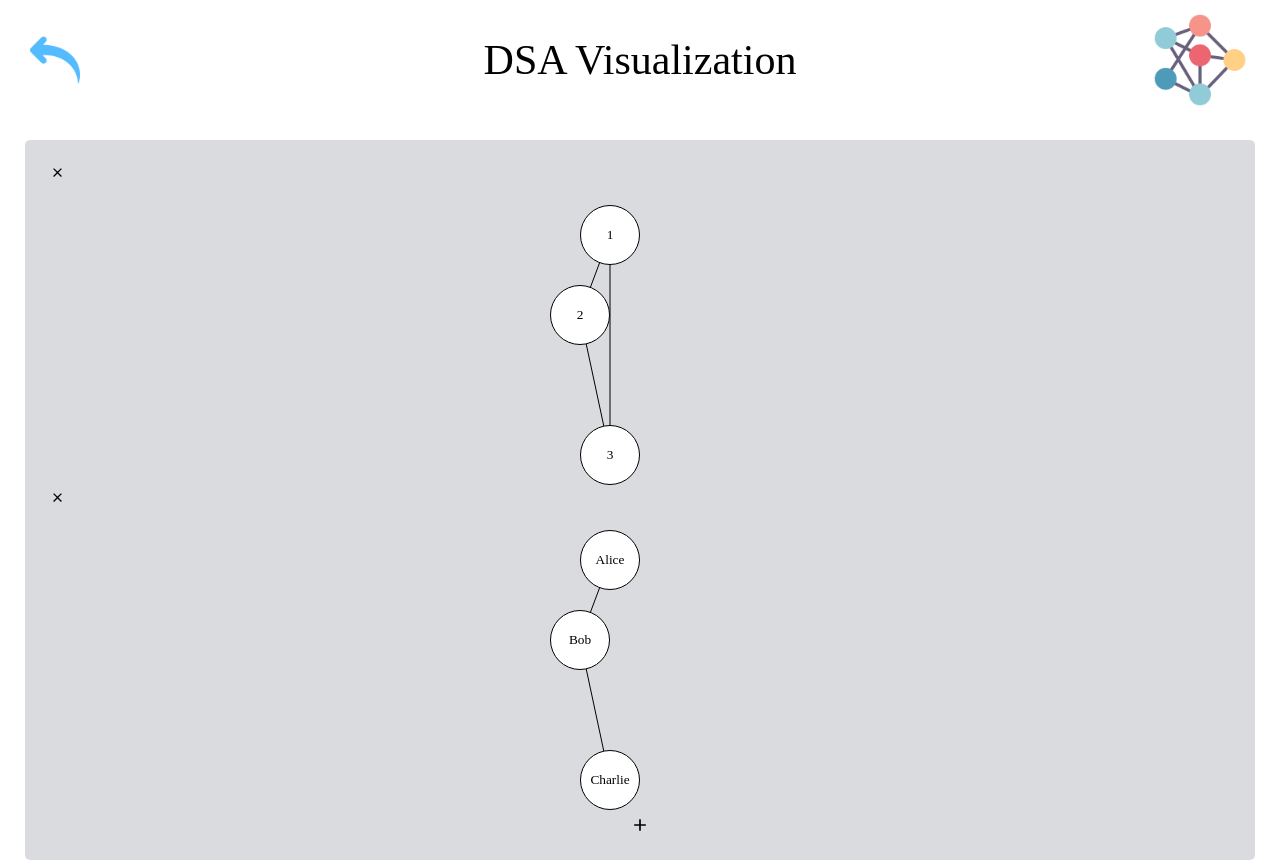
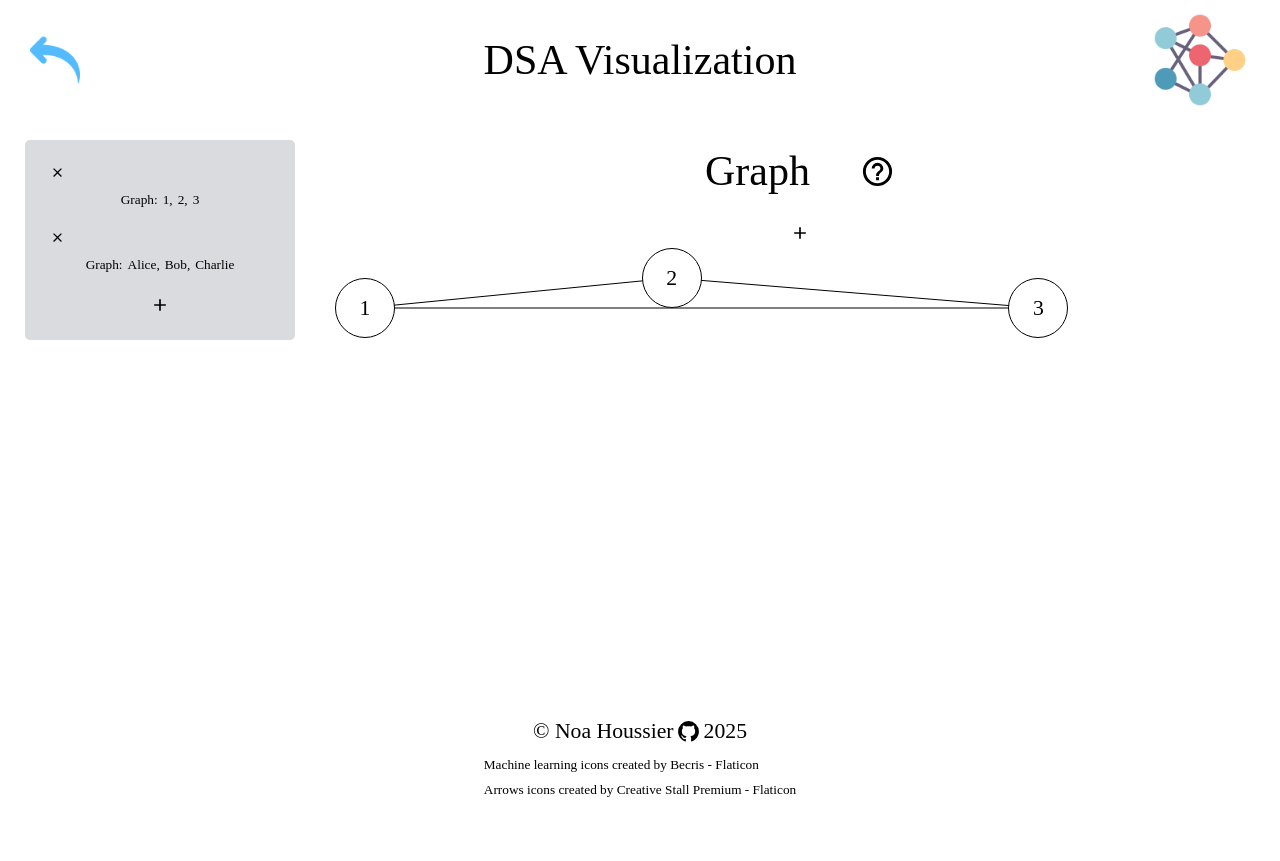
Before and after one commit to NestorNebula/dsa-visualization, a React (Vite) app: page /data-structures/graph in a window 1280 px wide. Shown: the top 861 px of the page. After the commit the page ends 800 px from the top, so only its background shows below. Built offline with nearby package versions, Linux system fonts and the light colour scheme.

Commit message:
feat: add styles to Graph pages

```diff
--- a/src/pages/data-structures/graph/Graph.styles.ts
+++ b/src/pages/data-structures/graph/Graph.styles.ts
@@ -1,5 +1,6 @@
 import styled from 'styled-components';
+import { CommonDSA } from '@styles/common-styles';
 
-const Graph = styled.main``;
+const Graph = styled(CommonDSA)``;
 
 export { Graph };
--- a/src/pages/data-structures/graph/Graph.tsx
+++ b/src/pages/data-structures/graph/Graph.tsx
@@ -10,6 +10,7 @@ function Graph() {
   return (
     <S.Graph>
       <Sidebar
+        key={graphs.length}
         dataStructures={graphs}
         methods={{
           active: graph.active,
@@ -17,9 +18,15 @@ function Graph() {
           add: graph.add,
           remove: graph.remove,
         }}
-        getPrototype={(ds, i) => <Prototype key={`graph-${i}`} graph={ds} />}
+        getPrototype={(ds, i) => (
+          <Prototype key={`graph-${i}`} graph={ds} resume />
+        )}
       />
-      <GraphMain graphs={graphs} graph={graph} />
+      <GraphMain
+        key={`${graphs.length}-${graph.active}`}
+        graphs={graphs}
+        graph={graph}
+      />
     </S.Graph>
   );
 }
--- a/src/pages/data-structures/graph/graph-main/GraphMain.styles.ts
+++ b/src/pages/data-structures/graph/graph-main/GraphMain.styles.ts
@@ -1,5 +1,6 @@
 import styled from 'styled-components';
+import { CommonDSAMain } from '@styles/common-styles';
 
-const GraphMain = styled.section``;
+const GraphMain = styled(CommonDSAMain)``;
 
 export { GraphMain };
--- a/src/pages/data-structures/graph/graph-main/GraphMain.tsx
+++ b/src/pages/data-structures/graph/graph-main/GraphMain.tsx
@@ -33,7 +33,19 @@ function GraphMain({
   };
 
   const onClick = (component: Vertex | Edge) => {
-    setActive(component);
+    if (
+      active &&
+      ((active.type === 'Vertex' &&
+        component.type === 'Vertex' &&
+        active.value === component.value) ||
+        (active.type === 'Edge' &&
+          component.type === 'Edge' &&
+          active.values.toString() === component.values.toString()))
+    ) {
+      setActive(null);
+    } else {
+      setActive(component);
+    }
   };
 
   const getOptions = (component: Vertex | Edge) => {
@@ -73,7 +85,10 @@ function GraphMain({
             />
           )}
           <OptionsButton
-            onClick={() => graph.removeVertex(active.value)}
+            onClick={() => {
+              graph.removeVertex(active.value);
+              setActive(null);
+            }}
             textVersion
             label="Remove"
           />
@@ -130,6 +145,7 @@ function GraphMain({
         )}
       </OptionsList>
       <Prototype
+        key={`${graph.active}-${opened}-${active}`}
         graph={graphs[graph.active]}
         onClick={onClick}
         getOptions={getOptions}
```
